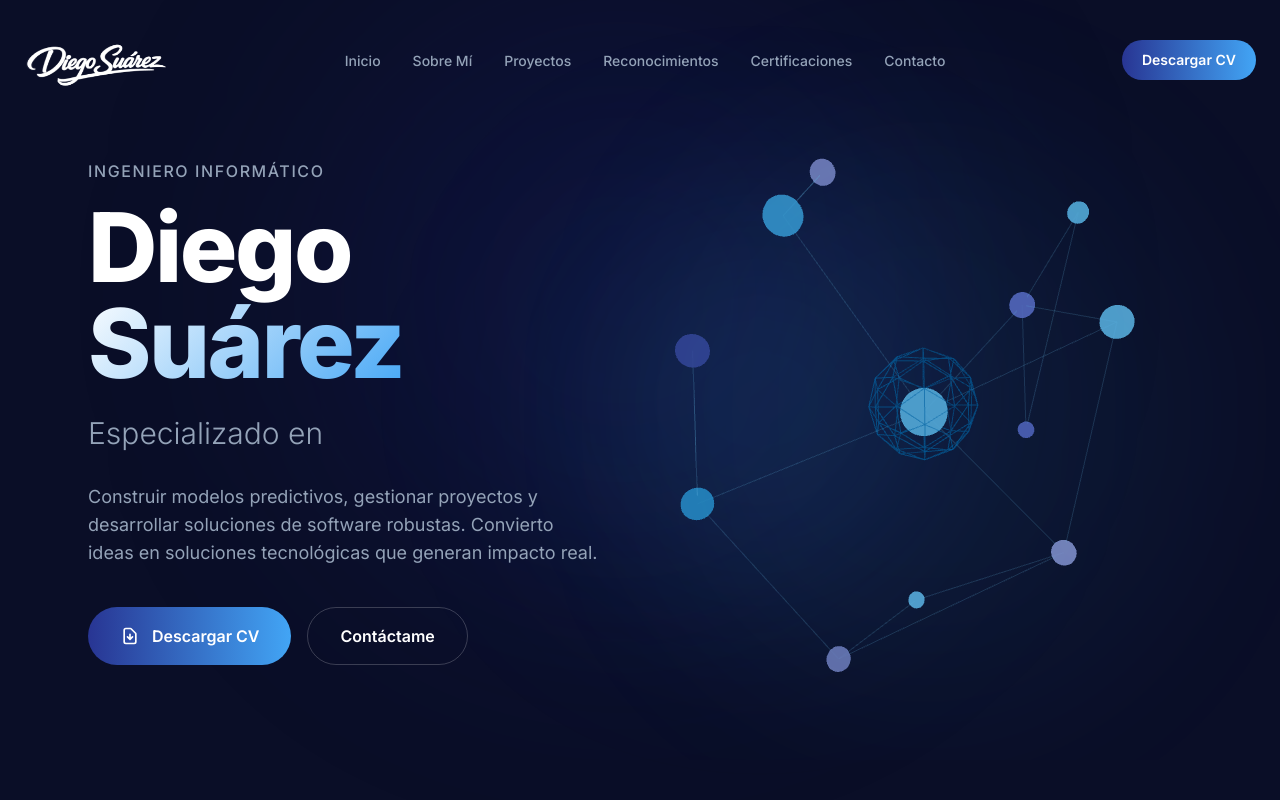
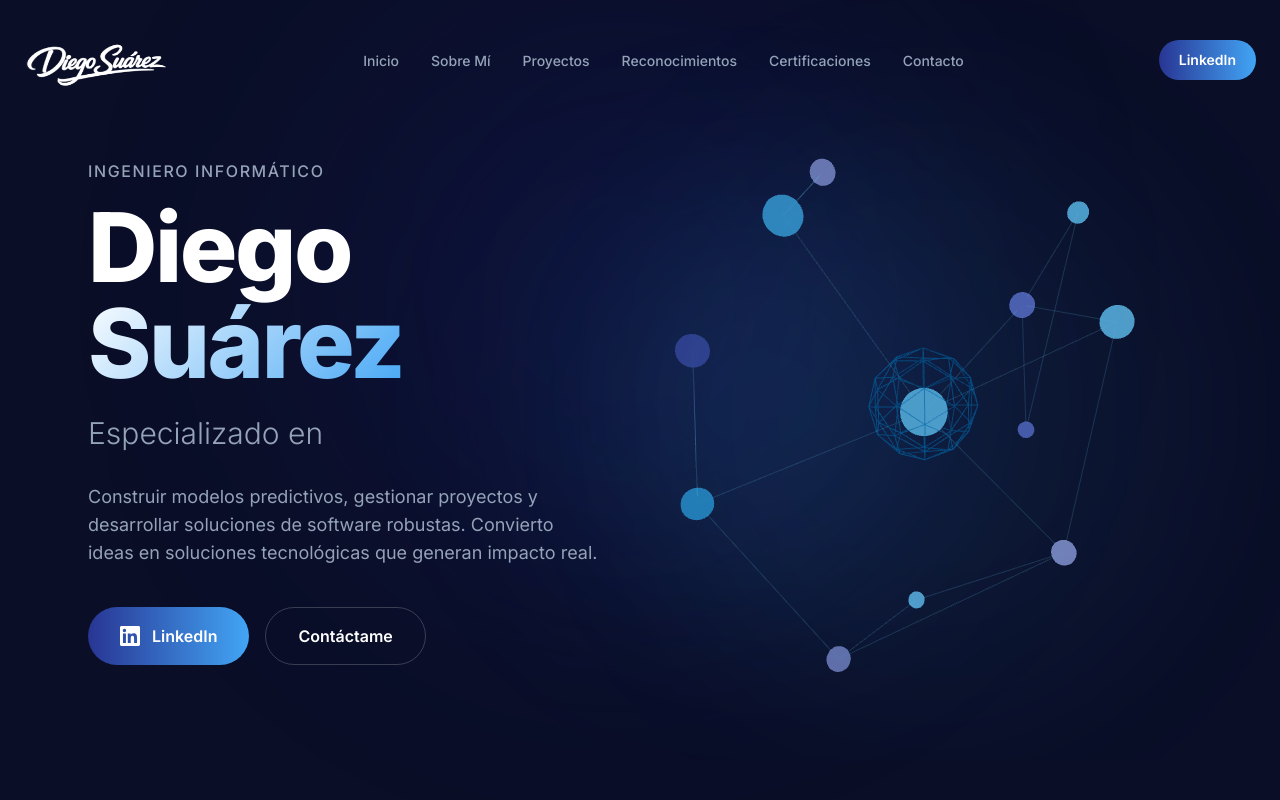
Before and after one commit to Diegosuar/PortafolioFinal, a React (Vite) app: page / in a window 1280 px wide. Shown: the top 800 px of the page. Built offline with nearby package versions, Linux system fonts and the light colour scheme.

Commit message:
feat: replace Descargar CV with LinkedIn button

```diff
--- a/src/components/Hero.jsx
+++ b/src/components/Hero.jsx
@@ -90,14 +90,15 @@
                         className="flex flex-wrap gap-4"
                     >
                         <a
-                            href="/cv.pdf"
-                            download="CV_Diego_Suarez.pdf"
+                            href="https://www.linkedin.com/in/diego-su%C3%A1rez-obando/"
+                            target="_blank"
+                            rel="noopener noreferrer"
                             className="inline-flex items-center gap-3 px-8 py-4 text-base font-semibold rounded-full bg-gradient-to-r from-primary-light to-accent text-white hover:shadow-xl hover:shadow-accent/20 hover:scale-105 transition-all duration-300"
                         >
-                            <svg className="w-5 h-5" fill="none" viewBox="0 0 24 24" stroke="currentColor" strokeWidth={2}>
-                                <path strokeLinecap="round" strokeLinejoin="round" d="M12 10v6m0 0l-3-3m3 3l3-3m2 8H7a2 2 0 01-2-2V5a2 2 0 012-2h5.586a1 1 0 01.707.293l5.414 5.414a1 1 0 01.293.707V19a2 2 0 01-2 2z" />
+                            <svg className="w-5 h-5" fill="currentColor" viewBox="0 0 24 24">
+                                <path d="M20.447 20.452h-3.554v-5.569c0-1.328-.027-3.037-1.852-3.037-1.853 0-2.136 1.445-2.136 2.939v5.667H9.351V9h3.414v1.561h.046c.477-.9 1.637-1.85 3.37-1.85 3.601 0 4.267 2.37 4.267 5.455v6.286zM5.337 7.433a2.062 2.062 0 01-2.063-2.065 2.064 2.064 0 112.063 2.065zm1.782 13.019H3.555V9h3.564v11.452zM22.225 0H1.771C.792 0 0 .774 0 1.729v20.542C0 23.227.792 24 1.771 24h20.451C23.2 24 24 23.227 24 22.271V1.729C24 .774 23.2 0 22.222 0h.003z" />
                             </svg>
-                            Descargar CV
+                            LinkedIn
                         </a>
                         <a
                             href="#contact"
--- a/src/components/Navbar.jsx
+++ b/src/components/Navbar.jsx
@@ -53,11 +53,12 @@
 
                 {/* CTA Desktop */}
                 <a
-                    href="/cv.pdf"
-                    download
+                    href="https://www.linkedin.com/in/diego-su%C3%A1rez-obando/"
+                    target="_blank"
+                    rel="noopener noreferrer"
                     className="hidden md:inline-flex items-center gap-2 px-5 py-2.5 text-sm font-semibold rounded-full bg-gradient-to-r from-primary-light to-accent text-white hover:shadow-lg hover:shadow-accent/25 transition-all duration-300"
                 >
-                    Descargar CV
+                    LinkedIn
                 </a>
 
                 {/* Mobile Hamburger */}
@@ -109,11 +110,12 @@
                             ))}
                             <li className="pt-2">
                                 <a
-                                    href="/cv.pdf"
-                                    download
+                                    href="https://www.linkedin.com/in/diego-su%C3%A1rez-obando/"
+                                    target="_blank"
+                                    rel="noopener noreferrer"
                                     className="inline-flex items-center gap-2 px-5 py-2.5 text-sm font-semibold rounded-full bg-gradient-to-r from-primary-light to-accent text-white"
                                 >
-                                    Descargar CV
+                                    LinkedIn
                                 </a>
                             </li>
                         </ul>
```
